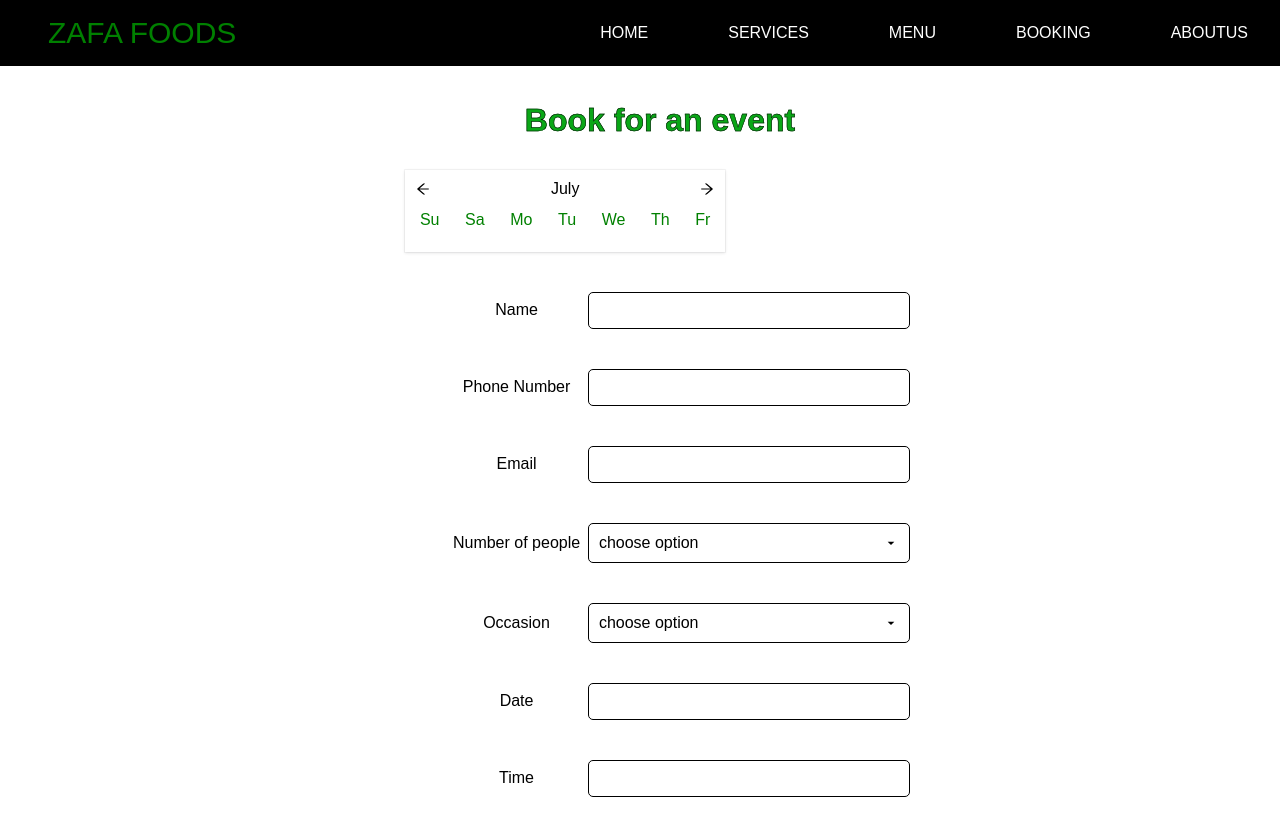
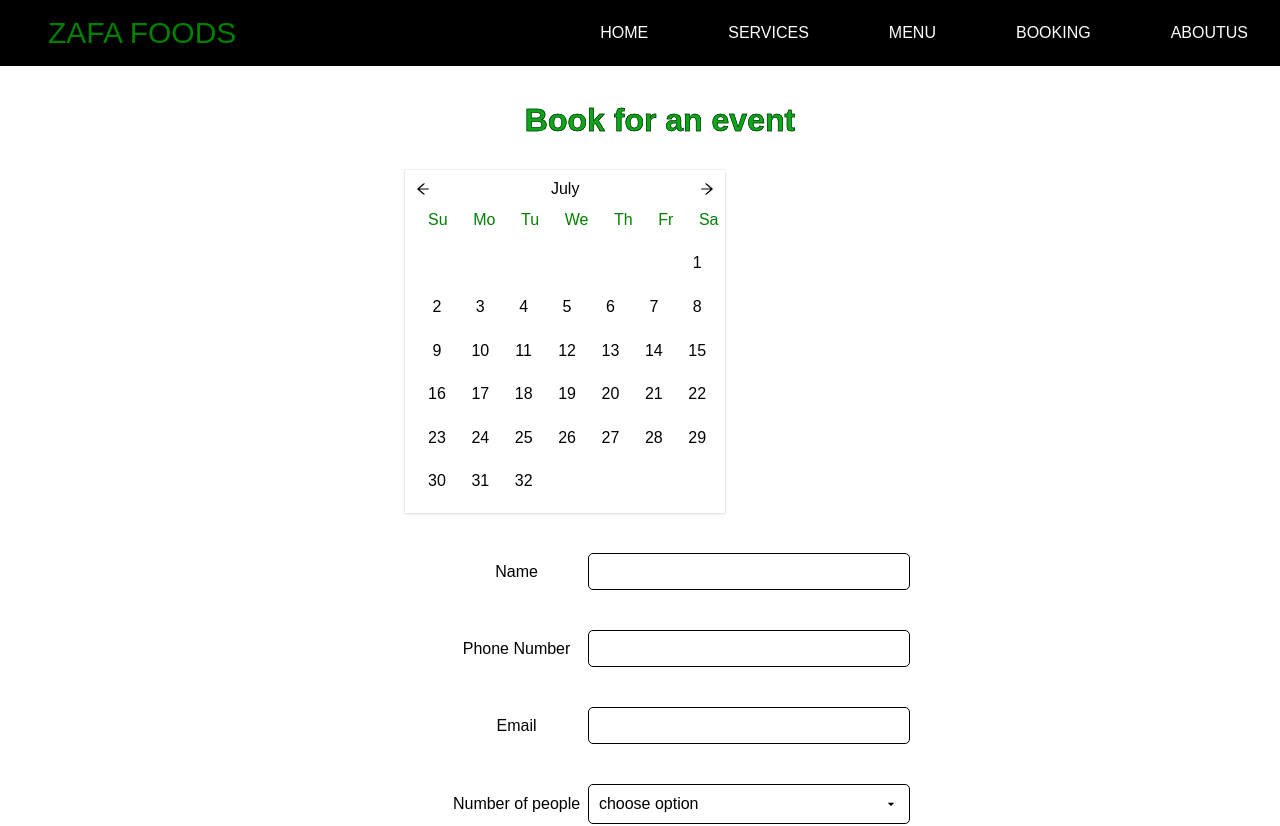
Before and after one commit to Avatar-J/Food-website, a React (Create React App) app in the folder zafa-foods/: page /Booking in a window 1280 px wide. Shown: the top 826 px of the page. Built offline with nearby package versions, Linux system fonts and the light colour scheme.

Commit message:
displayed the days in the datepicker

```diff
--- a/zafa-foods/src/Components/DatePicker.tsx
+++ b/zafa-foods/src/Components/DatePicker.tsx
@@ -1,16 +1,16 @@
-import React from "react";
+import React, { useEffect } from "react";
 import styled from "styled-components";
 import { AiOutlineArrowLeft } from "react-icons/ai";
 import { AiOutlineArrowRight } from "react-icons/ai";
 
 const weekdays = [
   "Sunday",
-  "Saturday",
   "Monday",
   "Tuesday",
   "Wednesday",
   "Thursday",
   "Friday",
+  "Saturday",
 ];
 const months = [
   "January",
@@ -32,23 +32,106 @@ function DatePicker() {
     return day.slice(0, 2);
   };
 
-  // function getWeeksForMonth = (month: number, year: number)=>{
+  function getWeeksForMonth(month: number, year: number) {
+    const firstDayOfMonth = new Date(year, month, 1);
+    const lastDayOfMonth = new Date(year, month + 1, 0); // day 0 refers to the last day of the previous month
+    const daysInMonth = lastDayOfMonth.getDate();
 
-  // }
+    const weeksInMonth = Math.ceil(daysInMonth / 7);
+
+    return weeksInMonth;
+  }
+
+  function getDaysOfMonth(month: number, year: number) {
+    const lastDayOfMonth = new Date(year, month + 1, 0);
+    const daysInMonth = lastDayOfMonth.getDate();
+    return daysInMonth;
+    console.log(daysInMonth);
+  }
+
+  function getCurrentMonth() {
+    const date = new Date();
+    const currentMonth = date.getMonth();
+    return currentMonth;
+    console.log(currentMonth);
+  }
+
+  function convertMonthToString(month: number) {
+    return months[month];
+  }
+
+  function getCurrentYear() {
+    const date = new Date();
+    const currentYear = date.getFullYear();
+
+    return currentYear;
+  }
+
+  function getStartDayOfMonth(year: number, month: number) {
+    const firstDayOfMonth = new Date(year, month, 1);
+
+    const startDay = firstDayOfMonth.getDay();
+    return startDay;
+    console.log(startDay);
+  }
+
+  function renderDaysOfMonth(year: number, month: number) {
+    const daysInMonth = getDaysOfMonth(month, year);
+    const startDay = getStartDayOfMonth(year, month);
+    const totalDays = daysInMonth;
+    console.log(totalDays);
+
+    const daysArray = [];
+
+    for (let i = 0; i <= daysInMonth + startDay; i++) {
+      if (i < startDay) {
+        daysArray.push(<div className="day"></div>);
+      } else {
+        if (i == 0) {
+          const day = i + 1;
+          daysArray.push(<div className="day">{day}</div>);
+        } else {
+          const date = i - startDay + 1;
+          daysArray.push(<div className="day">{date}</div>);
+        }
+      }
+    }
+
+    return daysArray;
+  }
+
+  const daysToRender = renderDaysOfMonth(getCurrentYear(), getCurrentMonth());
+
+  useEffect(() => {
+    getStartDayOfMonth(2023, 0);
+
+    getCurrentMonth();
+
+    getDaysOfMonth(0, 2023);
+
+    renderDaysOfMonth(2023, 0);
+  }, []);
 
   return (
     <>
       <DatePickerContainer>
         <Month>
           <AiOutlineArrowLeft />
-          {months[6]}
+          {convertMonthToString(getCurrentMonth())}
           <AiOutlineArrowRight />
         </Month>
+
         <WeekdayContainer>
           {weekdays.map((day) => {
             return <div className="weekday">{sliceDayHandler(day)}</div>;
           })}
         </WeekdayContainer>
+
+        <DaysOfMonth>
+          {daysToRender.map((day) => {
+            return <>{day}</>;
+          })}
+        </DaysOfMonth>
       </DatePickerContainer>
     </>
   );
@@ -72,10 +155,8 @@ const Month = styled.div`
 `;
 
 const WeekdayContainer = styled.div`
-  display: flex;
-  flex-direction: row;
-  justify-content: center;
-  align-items: center;
+  display: grid;
+  grid-template-columns: repeat(7, 1fr);
 
   & .weekday {
     padding: 0.8rem;
@@ -85,4 +166,14 @@ const WeekdayContainer = styled.div`
   }
 `;
 
+const DaysOfMonth = styled.div`
+  display: grid;
+  grid-template-columns: repeat(7, 1fr);
+
+  & .day {
+    padding: 0.8rem;
+    font-size: 1rem;
+    text-align: center;
+  }
+`;
 export default DatePicker;
--- a/zafa-foods/src/Pages/Booking/Booking.tsx
+++ b/zafa-foods/src/Pages/Booking/Booking.tsx
@@ -4,7 +4,6 @@ import {
   SectionContainer,
   Input,
   FormElement,
-  Content,
 } from "../../Components/GeneralStyling";
 import { formLabel } from "./formLabel";
 import { styled } from "styled-components";
--- a/zafa-foods/src/Pages/HomePage/Branches.tsx
+++ b/zafa-foods/src/Pages/HomePage/Branches.tsx
@@ -33,10 +33,10 @@ function Branches() {
                   <ImageAdjust
                     src={item.img[currentImg]}
                     alt={item.name}
-                    style={{
-                      clipPath: "circle(0% at 0% 100%)",
-                      transition: "all 0.7s",
-                    }}
+                    // style={{
+                    //   clipPath: "circle(0% at 0% 100%)",
+                    //   transition: "all 0.7s",
+                    // }}
                   />
                 </div>
                 {/* {item.img.map((img) => {
```
